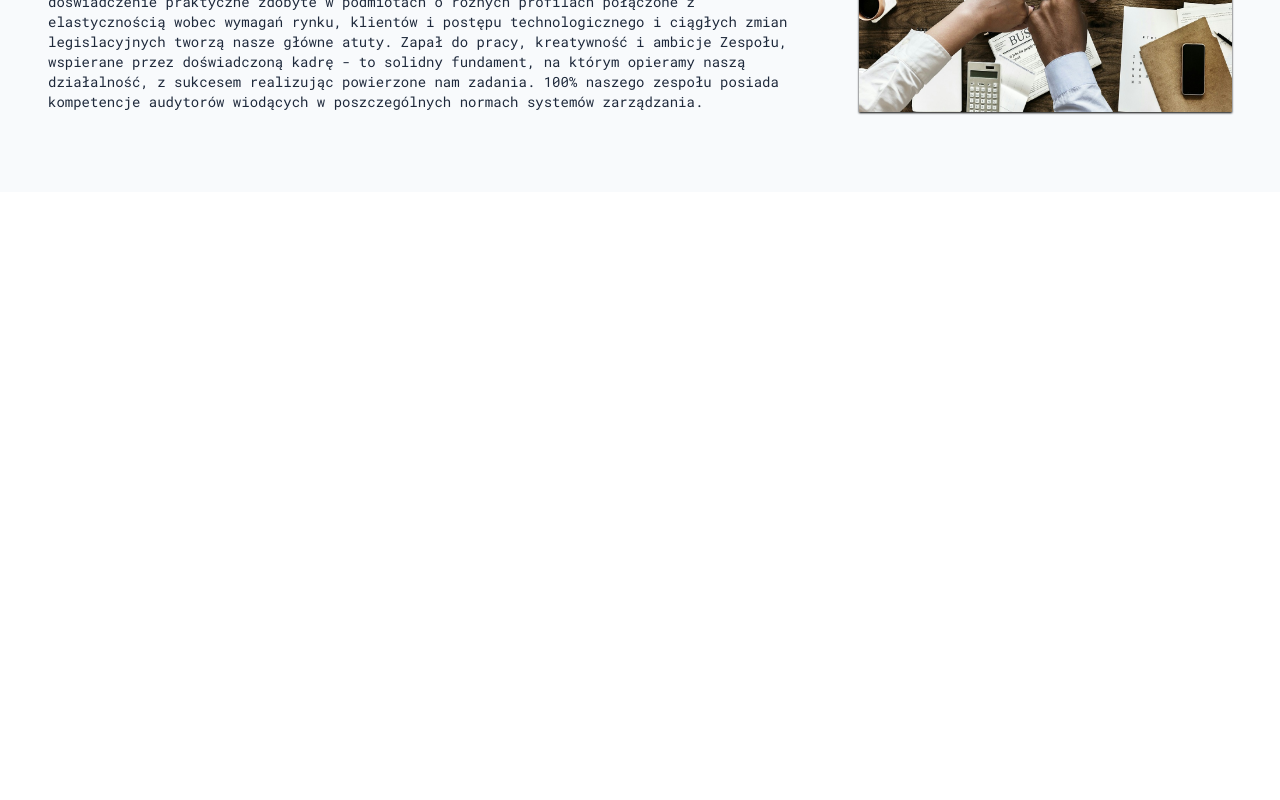
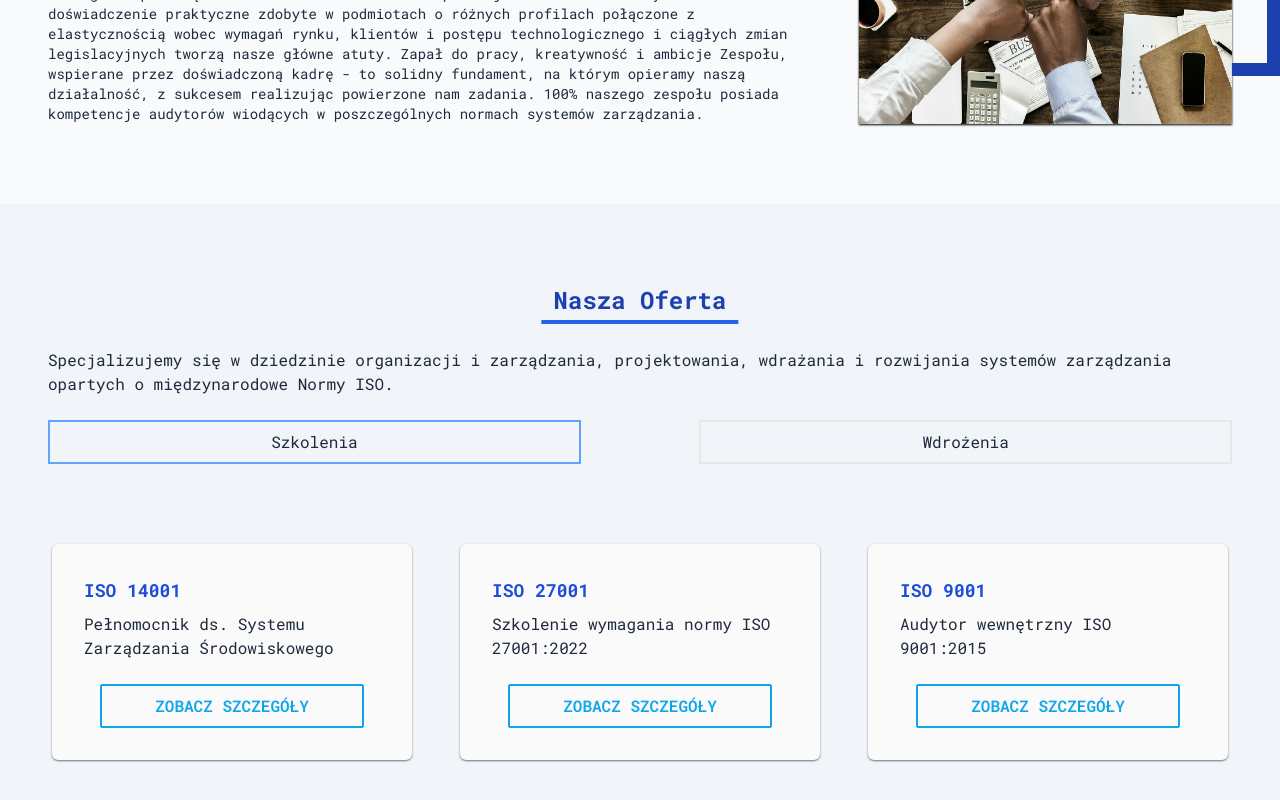
Before and after one commit to SoT03/tqm, a Next.js app: page / in a window 1280 px wide. Shown: the part 1096-1896 px from the top of the page. Before the commit the page ends 1288 px from the top, so only its background shows below. Built offline with nearby package versions, Linux system fonts and the light colour scheme.

Commit message:
added cards to offer section

```diff
--- a/components/aboutus/AboutUs.tsx
+++ b/components/AboutUs.tsx
@@ -1,6 +1,6 @@
-import Section from '../util/section/Section';
-import SectionTitle from '../util/section/SectionTitle';
-import SectionHr from '../util/section/Sectionhr';
+import Section from './util/section/Section';
+import SectionTitle from './util/section/SectionTitle';
+import SectionHr from './util/section/Sectionhr';
 
 const AboutUs = () => {
 	return (
@@ -8,8 +8,8 @@ const AboutUs = () => {
 			<SectionTitle title='O nas' classes='lg:text-left ' />
 			<SectionHr />
 			<div className='mt-6 text-sm lg:flex lg:gap-6 xl:gap-16'>
-				<div className='lg:w-2/3'>
-					<p>
+				<div className='lg:w-2/3 '>
+					<p className='mb-3'>
 						<span className='text-red-700 font-semibold text-base'>
 							TQM Partners Sp. z o. o.
 						</span>{' '}
@@ -33,11 +33,13 @@ const AboutUs = () => {
 						poszczególnych normach systemów zarządzania.
 					</p>
 				</div>
-				<img
-					src='/img/fistBump.jpg'
-					alt='Zdjęcie zespołu przybijającego żółwika'
-					className='hidden w-1/3 shadow-sm shadow-black lg:block '
-				/>
+				<div className='relative hidden w-1/3 shadow-sm shadow-black lg:block before:content-[""] before:absolute before:border-8 before:w-full before:h-full before:-top-8 before:-right-8 before:border-blue-800 xl:before:-right-12 xl:before:-top-12 xl:before:border-[0.8725rem] '>
+					<img
+						src='/img/fistBump.jpg'
+						alt='Zdjęcie zespołu przybijającego żółwika'
+						className='relative w-full h-full z-10'
+					/>
+				</div>
 			</div>
 		</Section>
 	);
--- a/components/Header/headerTitlePage.tsx
+++ b/components/Header/headerTitlePage.tsx
@@ -41,7 +41,7 @@ const TitlePage = ({ width, isActive }: titlePageProps) => {
 					</p>
 				</div>
 
-				<Link href={'/'} className='btn mt-6 lg:mt-16 xl:text-lg'>
+				<Link href={'/#aboutus'} className='btn mt-6 lg:mt-16 xl:text-lg'>
 					więcej o nas
 				</Link>
 			</div>
--- /dev/null
+++ b/components/Offer.tsx
@@ -0,0 +1,88 @@
+import { useState } from 'react';
+import Section from './util/section/Section';
+import SectionTitle from './util/section/SectionTitle';
+import SectionHr from './util/section/Sectionhr';
+import Link from 'next/link';
+import Card from './OfferCard';
+
+const offerList = [
+	{
+		id: 'Szkolenia',
+		data: [
+			{
+				title: 'ISO 14001',
+				text: 'Pełnomocnik ds. Systemu Zarządzania Środowiskowego',
+				link: '/szkolenia/iso9001/pelnomocnik',
+			},
+			{
+				title: 'ISO 27001',
+				text: 'Szkolenie wymagania normy ISO 27001:2022',
+				link: '/szkolenia/iso27001/wymagania',
+				newForm: true,
+			},
+			{
+				title: 'ISO 9001',
+				text: 'Audytor wewnętrzny ISO 9001:2015',
+				link: '/szkolenia/iso9001/audytor',
+			},
+		],
+	},
+	{
+		id: 'Wdrożenia',
+		data: [
+			{
+				title: 'ISO 9001',
+				text: 'System Zarządzania Jakością 9001:2015',
+				link: '/wdrozenia/iso9001/wdrozenie',
+			},
+			{
+				title: 'ISO 27001',
+				text: 'System Zarządzania Bezpieczeństwem Informacji 27001:2022',
+				link: '/wdrozenia/iso27001/wdrozenie',
+				newForm: true,
+			},
+			{
+				title: 'ISO 45001',
+				text: 'System Zarządzania Bezpieczeństwem i Higieną Pracy 45001:2018',
+				link: '/wdrozenia/iso9001/wdrozenie',
+			},
+		],
+	},
+];
+
+const Offer = () => {
+	const [activeOffer, setActiveOffer] = useState(0);
+
+	return (
+		<Section id='offer' classes='bg-slate-100'>
+			<SectionTitle title='Nasza Oferta' />
+			<SectionHr classes='ml-[50%] -translate-x-1/2' />
+			<p className='mt-6 mb-6'>
+				Specjalizujemy się w dziedzinie organizacji i zarządzania,
+				projektowania, wdrażania i rozwijania systemów zarządzania opartych o
+				międzynarodowe Normy ISO.
+			</p>
+			<div>
+				<menu className='flex justify-between mb-12 md:mb-20'>
+					{offerList.map((item, index) => (
+						<button
+							onClick={() => setActiveOffer(index)}
+							key={item.id}
+							className={`w-[45%] border-2 h-2/4 p-2 ${
+								activeOffer === index ? 'border-blue-400' : ''
+							} `}>
+							{item.id}
+						</button>
+					))}
+				</menu>
+				<div className='flex gap-12 justify-center flex-wrap'>
+					{offerList[activeOffer].data.map((item) => (
+						<Card key={item.title} data={item} />
+					))}
+				</div>
+			</div>
+		</Section>
+	);
+};
+
+export default Offer;
--- /dev/null
+++ b/components/OfferCard.tsx
@@ -0,0 +1,26 @@
+import Link from 'next/link';
+
+type CardProps = {
+	data: {
+		title: string;
+		text: string;
+		link: string;
+	};
+};
+
+const Card = ({ data }: CardProps) => {
+	return (
+		<div className='flex flex-col  shadow-sm shadow-gray-500 bg-zinc-50 rounded-md  py-6 px-4 max-w-[300px] lg:max-w-[360px]  md:p-8'>
+			<div className='mb-6'>
+				<h3 className='text-blue-700 font-bold text-lg mb-2'>{data.title}</h3>
+				<p>{data.text}</p>
+			</div>
+			<Link
+				className='text-sky-500 py-2 mx-4 border-2 border-sky-500  rounded-sm mt-auto text-center uppercase font-semibold'
+				href={data.link}>
+				Zobacz szczegóły
+			</Link>
+		</div>
+	);
+};
+export default Card;
--- a/components/layout/navbar.tsx
+++ b/components/layout/navbar.tsx
@@ -27,7 +27,7 @@ const Navbar = () => {
 	};
 
 	return (
-		<nav className='fixed top-0 left-0 w-full text-lg bg-sky-300 backdrop-blur-sm bg-opacity-35  md:bg-transparent    z-10'>
+		<nav className='fixed top-0 left-0 w-full  text-lg bg-sky-300 backdrop-blur-sm bg-opacity-35  md:bg-transparent    z-10'>
 			<div className='wrapper-lg'>
 				<div className='py-4 px-6 flex items-center justify-between md:py-2 lg:px-10 lg:py-4'>
 					<Link
@@ -54,7 +54,7 @@ const Navbar = () => {
 					</div>
 
 					<ul
-						className={`absolute bg-transparent text-white  w-full right-0 top-[72px] text-center     ${
+						className={`absolute bg-transparent text-black  w-full right-0 top-[72px] text-center     ${
 							isOpen ? '' : 'invisible'
 						} md:visible md:static md:flex md:items-center md:justify-between md:w-auto `}>
 						{navLinks.map((link, index) => {
--- a/components/util/carouselItem.tsx
+++ b/components/util/carouselItem.tsx
@@ -16,8 +16,8 @@ type carouselItemProps = {
 const CarouselItem = ({ width, data, isActive }: carouselItemProps) => {
 	return (
 		<div
-			className={`absolute w-full h-full bg-center bg-cover z-0 transition-opacity duration-1000 ${
-				isActive ? 'opacity-100 ' : 'opacity-0 -z-30'
+			className={`absolute w-full h-full bg-center bg-cover  transition-opacity duration-1000 ${
+				isActive ? 'opacity-100 z-0' : 'opacity-0 -z-30 '
 			}`}
 			style={{
 				backgroundImage: `${width >= 768 ? data.url : data.url_mobile}`,
--- a/components/util/section/Sectionhr.tsx
+++ b/components/util/section/Sectionhr.tsx
@@ -1,5 +1,9 @@
-const SectionHr = () => {
-	return <hr className='border-blue-600 border-solid border-2  lg:w-2/12 ' />;
+const SectionHr = ({ classes }: { classes?: string }) => {
+	return (
+		<hr
+			className={`border-blue-600 border-solid border-2  lg:w-2/12 ${classes}   `}
+		/>
+	);
 };
 
 export default SectionHr;
--- a/pages/index.tsx
+++ b/pages/index.tsx
@@ -1,5 +1,6 @@
 import Header from '@/components/Header/Header';
-import AboutUs from '@/components/aboutus/AboutUs';
+import AboutUs from '@/components/AboutUs';
+import Offer from '@/components/Offer';
 
 export default function Home() {
 	return (
@@ -7,6 +8,7 @@ export default function Home() {
 			<Header />
 			<main>
 				<AboutUs />
+				<Offer />
 			</main>
 		</>
 	);
```
